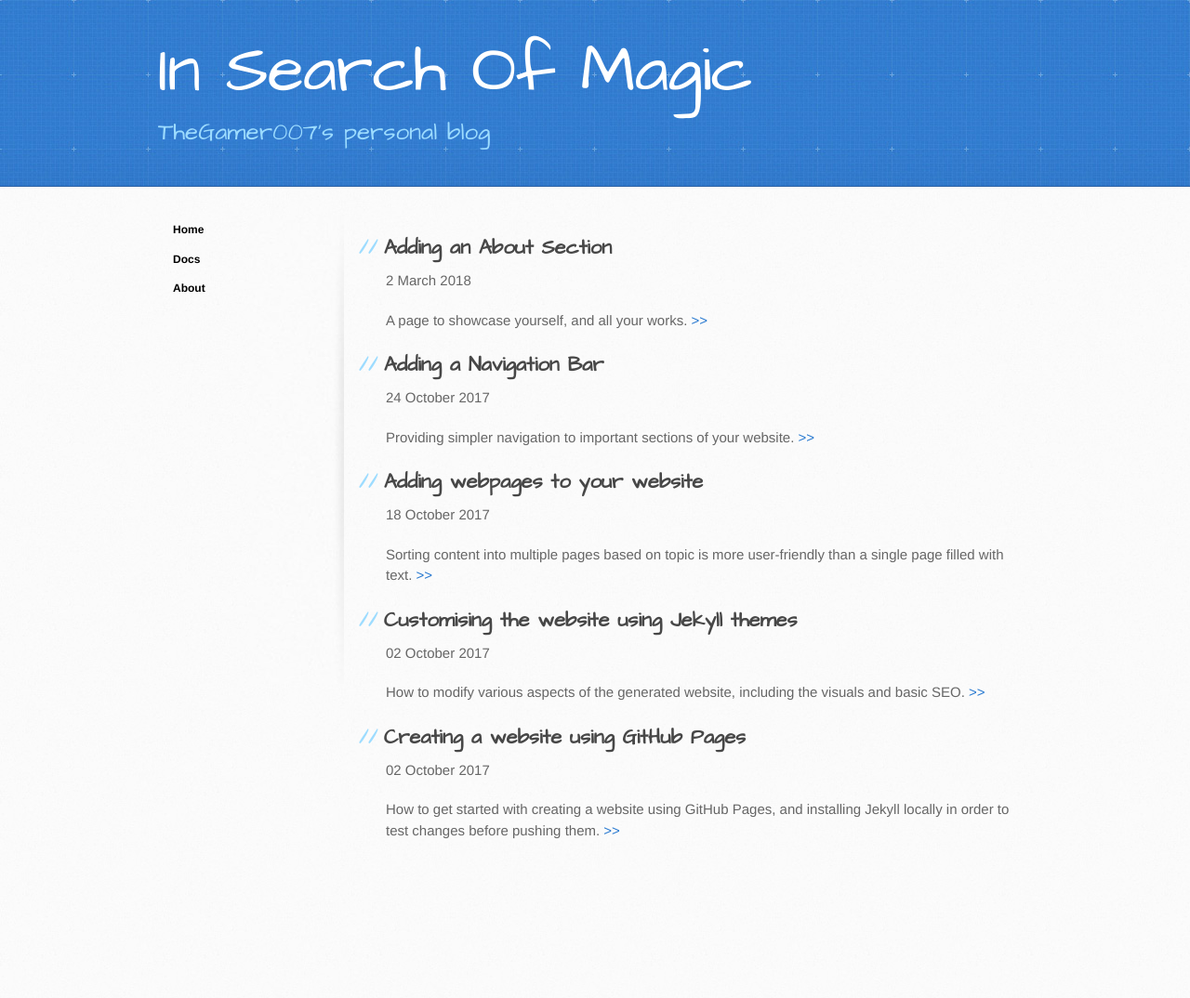
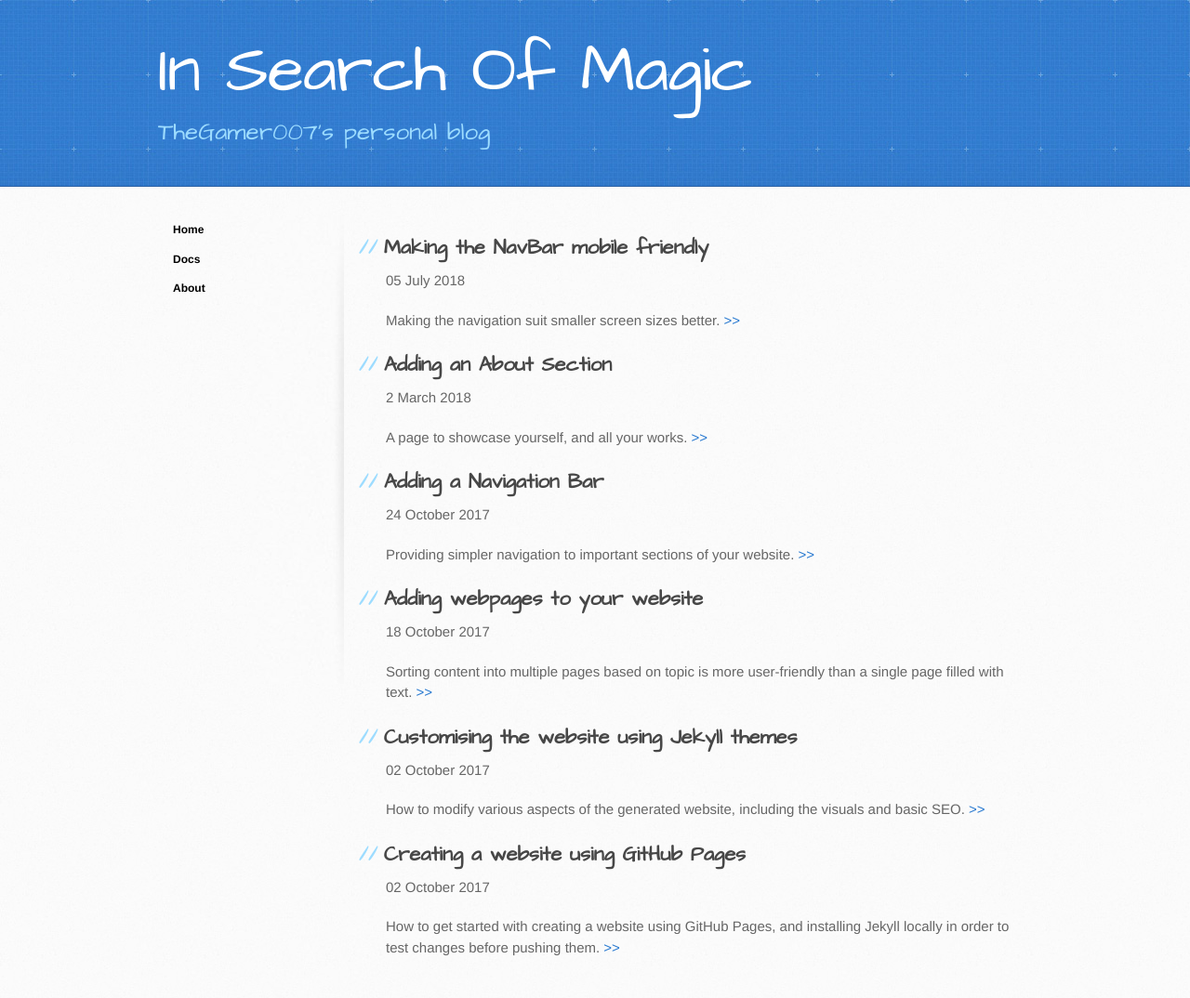
Before and after one commit to TheGamer007/thegamer007.github.io, a Jekyll site: the page built from docs/index.md, in a window 1280 px wide. Shown: the whole page at 93% size. Built offline with Jekyll 4.4.1, drawn with Linux system fonts in a browser that asks for light colours; our own code applies the rules of GitHub Pages for plain Markdown files; before the commit the page ends 948 px from its top, so only the background shows below that.

Commit message:
Add entry on 'Navbar for mobile' to Docs

```diff
--- a/docs/index.md
+++ b/docs/index.md
@@ -1,6 +1,11 @@
 ---
 title: Docs Home
 ---
+
+## [Making the NavBar mobile friendly](/docs/navbar_mobile_update)
+05 July 2018
+
+Making the navigation suit smaller screen sizes better. [\>\>](/docs/navbar_mobile_update)
 
 ## [Adding an About Section](/docs/add_about)
 2 March 2018
```
Also changed, not shown: docs/add_about.md (+1 -0 lines), docs/navbar_mobile_update.md (added, +20 -0 lines).
